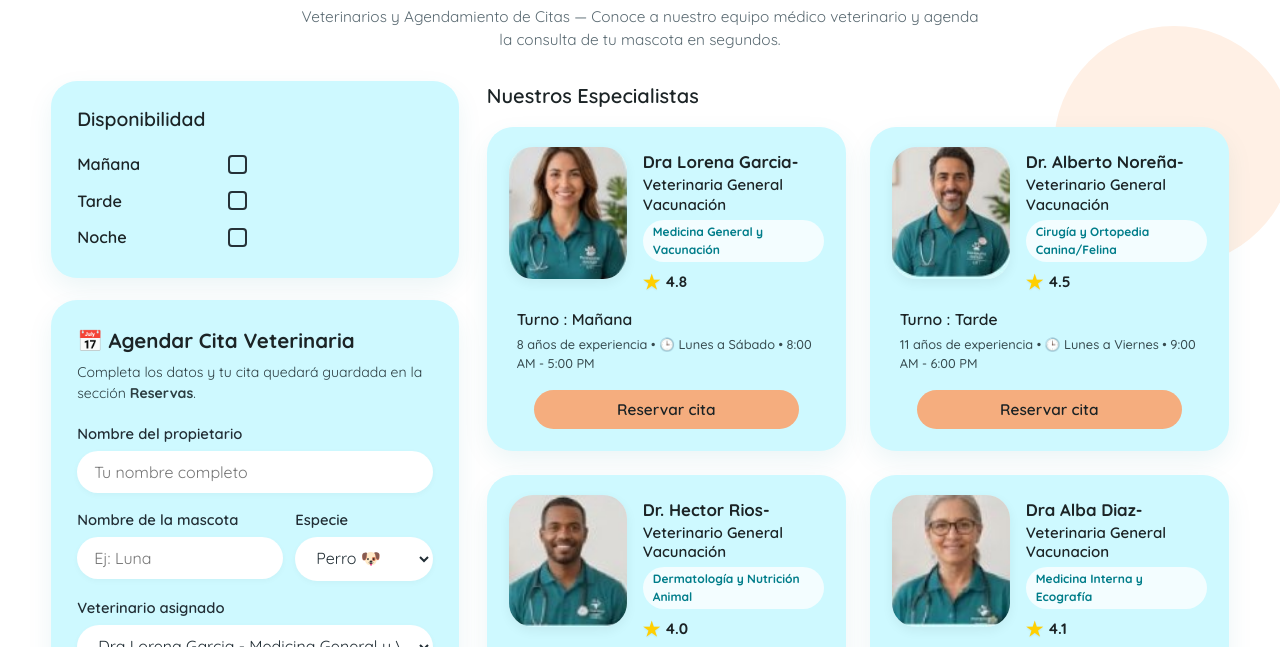
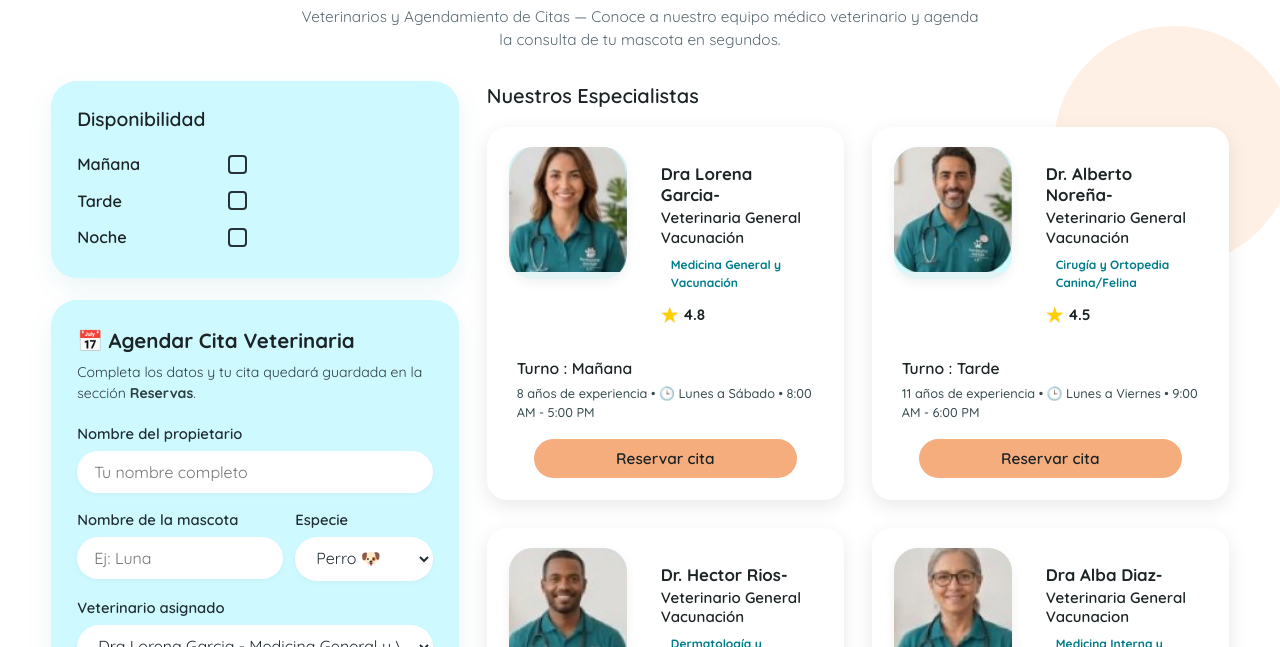
Before and after one commit to ednacard87/MyPets, a plain HTML site: page pages/veterinarios.html in a window 1280 px wide. Shown: the part 153-800 px from the top of the page. Drawn offline with Linux system fonts and the light colour scheme.

Commit message:
Add files via upload

```diff
--- a/css/styles.css
+++ b/css/styles.css
@@ -1608,3 +1608,41 @@ button, input, select, textarea {
     grid-template-columns: 1fr;
   }
 }
+
+.vet-blob-bottom-left {
+    display: none !important;
+}
+
+
+/* FOTOGRAFÍAS PROFESIONALES DE ESPECIALISTAS */
+
+.vets-list {
+    grid-template-columns: repeat(2, minmax(0, 1fr));
+    gap: 28px;
+}
+
+.vet-card {
+    overflow: hidden;
+    border-radius: 20px;
+    background: #ffffff;
+    box-shadow: 0 6px 20px rgba(0, 0, 0, 0.09);
+}
+
+.vet-card .vet-photo {
+    display: block;
+    width: 100%;
+    height: 125px;
+    object-fit: cover;
+    object-position: center 25%;
+    border-radius: 0;
+}
+
+.vet-card-info {
+    padding: 16px 18px;
+}
+
+@media (max-width: 700px) {
+    .vet-card .vet-photo {
+        height: 250px;
+    }
+}
```
